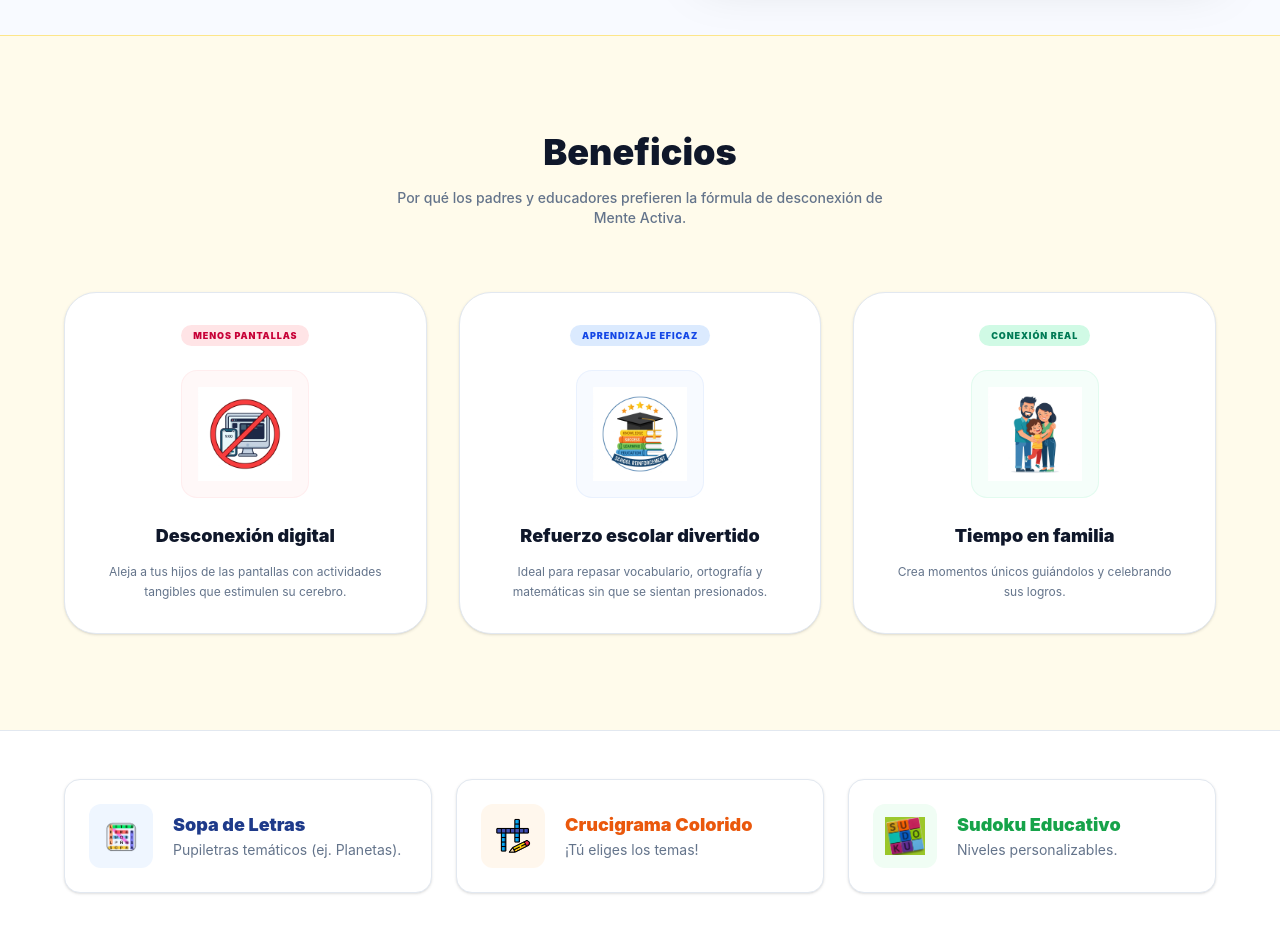
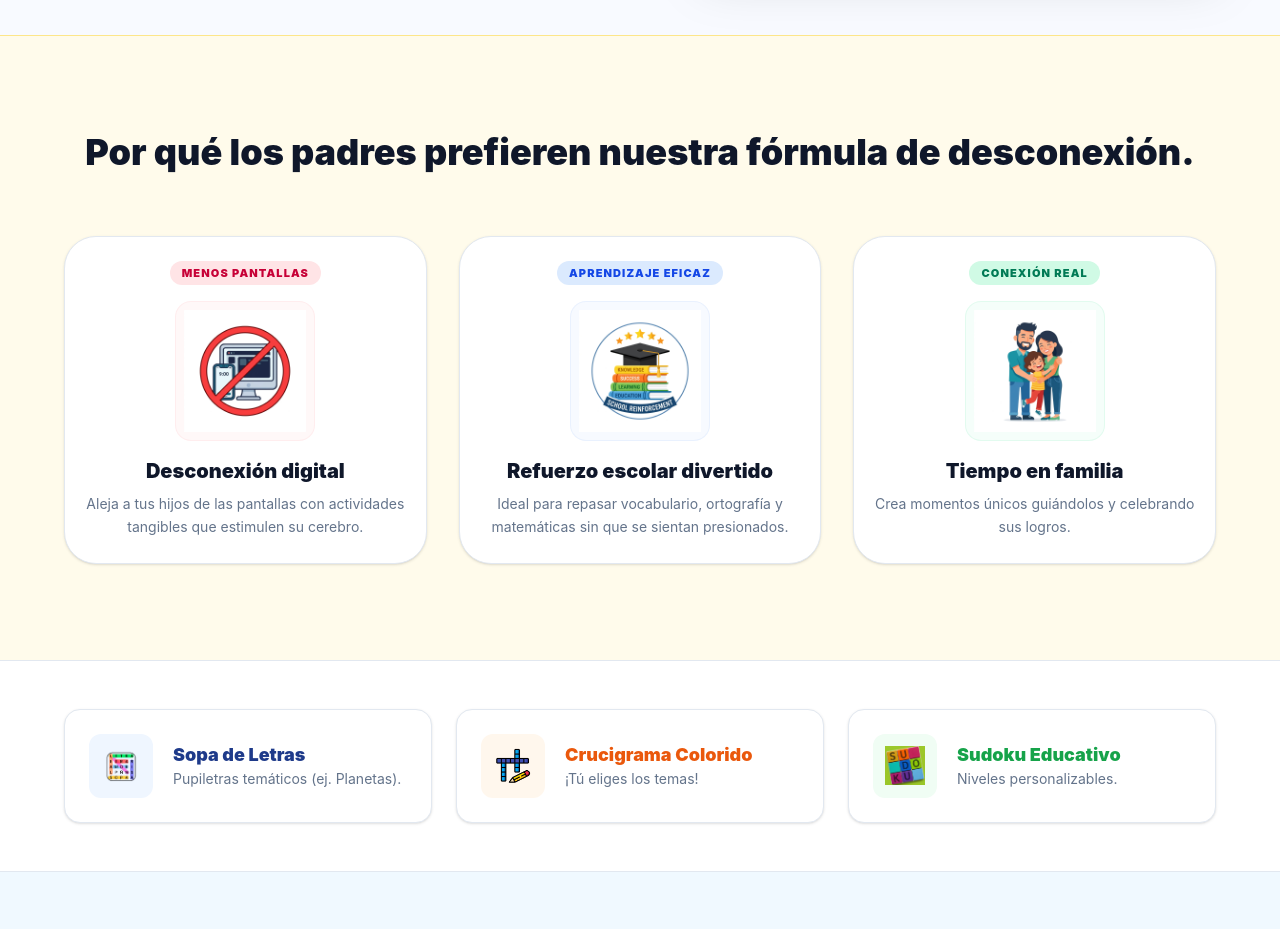
Before and after one commit to administracionmenteactiva-debug/menteactiva, a React (Vite) app: page / in a window 1280 px wide. Shown: the part 780-1709 px from the top of the page. Built offline with nearby package versions, Linux system fonts and the light colour scheme; no server answers; the database is empty.

Commit message:
design: optimizacion de tamano de fuentes, iconos y titulo de la seccion de beneficios

```diff
--- a/src/core/views/LandingView.jsx
+++ b/src/core/views/LandingView.jsx
@@ -88,50 +88,49 @@ const LandingView = () => {
             {/* Benefits Section */}
             <section className="py-24 px-6 bg-[#fffbeb] dark:bg-[var(--edu-bg-card)] border-t border-[#fde68a] dark:border-[var(--edu-border)]">
                 <div className="max-w-6xl mx-auto">
-                    <h2 className="text-3xl md:text-4xl font-black mb-4 text-center text-[#0f172a] dark:text-white">Beneficios</h2>
-                    <p className="text-center text-[#64748b] dark:text-[var(--edu-text-muted)] max-w-lg mx-auto mb-16 text-sm font-medium">
-                        Por qué los padres y educadores prefieren la fórmula de desconexión de Mente Activa.
-                    </p>
+                    <h2 className="text-3xl md:text-4xl font-black mb-16 text-center text-[#0f172a] dark:text-white">
+                        Por qué los padres prefieren nuestra fórmula de desconexión.
+                    </h2>
 
                     <div className="grid grid-cols-1 md:grid-cols-3 gap-8 text-center">
                         {/* Benefit 1 */}
-                        <div className="bg-white dark:bg-[var(--edu-bg)] border border-[#e2e8f0] dark:border-[var(--edu-border)] rounded-[2rem] p-8 shadow-sm hover:shadow-xl hover:-translate-y-1.5 transition-all duration-300 flex flex-col items-center text-center">
-                            <span className="px-3 py-1 rounded-full text-[9px] font-black tracking-widest uppercase mb-6 bg-rose-100 dark:bg-rose-900/30 text-rose-700 dark:text-rose-400">
+                        <div className="bg-white dark:bg-[var(--edu-bg)] border border-[#e2e8f0] dark:border-[var(--edu-border)] rounded-[2rem] pt-6 pb-6 px-5 shadow-sm hover:shadow-xl hover:-translate-y-1.5 transition-all duration-300 flex flex-col items-center text-center">
+                            <span className="px-3 py-1 rounded-full text-[11px] font-black tracking-widest uppercase mb-4 bg-rose-100 dark:bg-rose-900/30 text-rose-700 dark:text-rose-400">
                                 Menos Pantallas
                             </span>
-                            <div className="w-32 h-32 rounded-2xl bg-rose-50/50 dark:bg-rose-950/10 border border-rose-100/50 dark:border-rose-900/20 p-4 flex items-center justify-center mb-6">
+                            <div className="w-[140px] h-[140px] rounded-2xl bg-rose-50/50 dark:bg-rose-950/10 border border-rose-100/50 dark:border-rose-900/20 p-2 flex items-center justify-center mb-4">
                                 <img src="/icon_ben1.png" alt="Desconexión digital" className="w-full h-full object-contain" />
                             </div>
-                            <h3 className="text-lg font-black mb-3 text-[#0f172a] dark:text-white">Desconexión digital</h3>
-                            <p className="text-[#64748b] dark:text-[var(--edu-text-muted)] text-xs leading-relaxed">
+                            <h3 className="text-xl font-black mb-2 text-[#0f172a] dark:text-white">Desconexión digital</h3>
+                            <p className="text-[#64748b] dark:text-[var(--edu-text-muted)] text-sm leading-relaxed">
                                 Aleja a tus hijos de las pantallas con actividades tangibles que estimulen su cerebro.
                             </p>
                         </div>
 
                         {/* Benefit 2 */}
-                        <div className="bg-white dark:bg-[var(--edu-bg)] border border-[#e2e8f0] dark:border-[var(--edu-border)] rounded-[2rem] p-8 shadow-sm hover:shadow-xl hover:-translate-y-1.5 transition-all duration-300 flex flex-col items-center text-center">
-                            <span className="px-3 py-1 rounded-full text-[9px] font-black tracking-widest uppercase mb-6 bg-blue-100 dark:bg-blue-900/30 text-blue-700 dark:text-blue-400">
+                        <div className="bg-white dark:bg-[var(--edu-bg)] border border-[#e2e8f0] dark:border-[var(--edu-border)] rounded-[2rem] pt-6 pb-6 px-5 shadow-sm hover:shadow-xl hover:-translate-y-1.5 transition-all duration-300 flex flex-col items-center text-center">
+                            <span className="px-3 py-1 rounded-full text-[11px] font-black tracking-widest uppercase mb-4 bg-blue-100 dark:bg-blue-900/30 text-blue-700 dark:text-blue-400">
                                 Aprendizaje Eficaz
                             </span>
-                            <div className="w-32 h-32 rounded-2xl bg-blue-50/50 dark:bg-blue-950/10 border border-blue-100/50 dark:border-blue-900/20 p-4 flex items-center justify-center mb-6">
+                            <div className="w-[140px] h-[140px] rounded-2xl bg-blue-50/50 dark:bg-blue-950/10 border border-blue-100/50 dark:border-blue-900/20 p-2 flex items-center justify-center mb-4">
                                 <img src="/icon_ben2.png" alt="Refuerzo escolar divertido" className="w-full h-full object-contain" />
                             </div>
-                            <h3 className="text-lg font-black mb-3 text-[#0f172a] dark:text-white">Refuerzo escolar divertido</h3>
-                            <p className="text-[#64748b] dark:text-[var(--edu-text-muted)] text-xs leading-relaxed">
+                            <h3 className="text-xl font-black mb-2 text-[#0f172a] dark:text-white">Refuerzo escolar divertido</h3>
+                            <p className="text-[#64748b] dark:text-[var(--edu-text-muted)] text-sm leading-relaxed">
                                 Ideal para repasar vocabulario, ortografía y matemáticas sin que se sientan presionados.
                             </p>
                         </div>
 
                         {/* Benefit 3 */}
-                        <div className="bg-white dark:bg-[var(--edu-bg)] border border-[#e2e8f0] dark:border-[var(--edu-border)] rounded-[2rem] p-8 shadow-sm hover:shadow-xl hover:-translate-y-1.5 transition-all duration-300 flex flex-col items-center text-center">
-                            <span className="px-3 py-1 rounded-full text-[9px] font-black tracking-widest uppercase mb-6 bg-emerald-100 dark:bg-emerald-900/30 text-emerald-700 dark:text-emerald-400">
+                        <div className="bg-white dark:bg-[var(--edu-bg)] border border-[#e2e8f0] dark:border-[var(--edu-border)] rounded-[2rem] pt-6 pb-6 px-5 shadow-sm hover:shadow-xl hover:-translate-y-1.5 transition-all duration-300 flex flex-col items-center text-center">
+                            <span className="px-3 py-1 rounded-full text-[11px] font-black tracking-widest uppercase mb-4 bg-emerald-100 dark:bg-emerald-900/30 text-emerald-700 dark:text-emerald-400">
                                 Conexión Real
                             </span>
-                            <div className="w-32 h-32 rounded-2xl bg-emerald-50/50 dark:bg-emerald-950/10 border border-emerald-100/50 dark:border-emerald-900/20 p-4 flex items-center justify-center mb-6">
+                            <div className="w-[140px] h-[140px] rounded-2xl bg-emerald-50/50 dark:bg-emerald-950/10 border border-emerald-100/50 dark:border-emerald-900/20 p-2 flex items-center justify-center mb-4">
                                 <img src="/icon_ben3.png" alt="Tiempo en familia" className="w-full h-full object-contain" />
                             </div>
-                            <h3 className="text-lg font-black mb-3 text-[#0f172a] dark:text-white">Tiempo en familia</h3>
-                            <p className="text-[#64748b] dark:text-[var(--edu-text-muted)] text-xs leading-relaxed">
+                            <h3 className="text-xl font-black mb-2 text-[#0f172a] dark:text-white">Tiempo en familia</h3>
+                            <p className="text-[#64748b] dark:text-[var(--edu-text-muted)] text-sm leading-relaxed">
                                 Crea momentos únicos guiándolos y celebrando sus logros.
                             </p>
                         </div>
```
